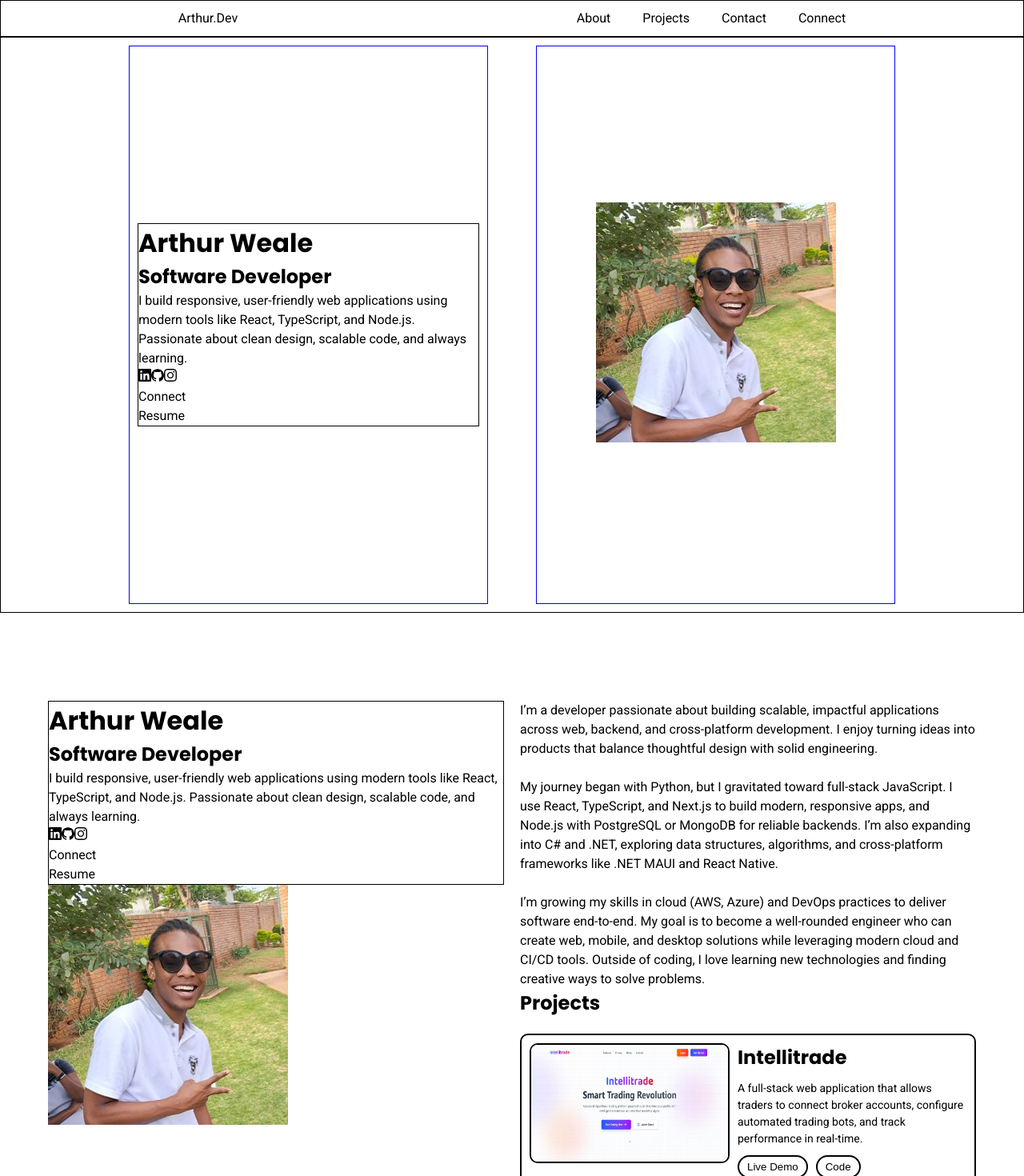
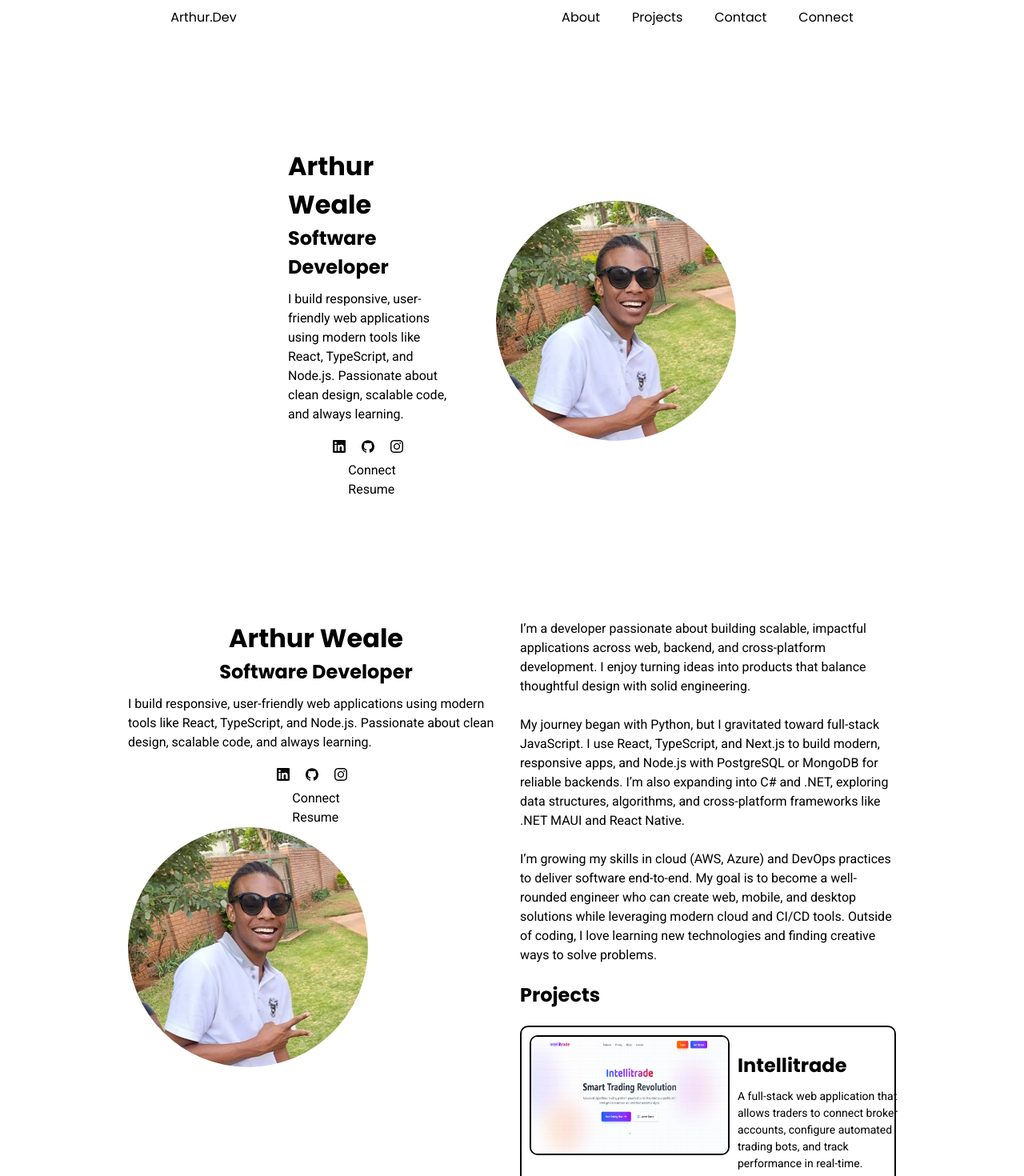
Before and after one commit to Arthur-Weale/portfolio, a React (Vite) app: page / in a window 1280 px wide. Shown: the top 1470 px of the page at 80% size. Built offline with nearby package versions, Linux system fonts and the light colour scheme.

Commit message:
Added more styling for a neat look

```diff
--- a/src/App.css
+++ b/src/App.css
@@ -9,22 +9,30 @@
   margin: 0;
   padding: 0;
   box-sizing: border-box;
+  scroll-behavior: smooth;
 }
 
 h1, h2, h3{
-  font-family: Poppins;
+  font-family: "Poppins", sans-serif;
+}
+
+.logo{
+  font-size: 20px;
+  font-weight: 700;
 }
 
 nav{
-  border: solid 1px black;
   display: flex;
   padding: 10px;
   justify-content: space-around;
+  font-family: "Poppins", sans-serif;
+  font-size: 16px;
 }
 
 ul{
   display: flex;
   gap: 40px;
+  align-items: center;
 }
 
 li{
@@ -38,14 +46,14 @@ a{
 
 .hero-container{
   display: flex;
-  padding: 10px 160px 10px 160px;
-  gap: 60px;
-  border: solid 1px black;
+  /* padding: 10px 100px 10px 100px; */
+  margin: 0 350px;
+  gap: 30px;
   height: 720px;
 }
 
-.left-container, .right-container{
-  border: solid 1px blue;
+.left-container, .right-container, .bottom-left-container{
+  /* border: solid 1px blue; */
   padding: 10px;
   flex: 1;
   display: flex;
@@ -53,8 +61,64 @@ a{
   align-items: center;
 }
 
+.top-intro, .top-image-container{
+  margin-bottom: 150px;
+}
+
+.top-image-container{
+  opacity: 1;
+  /* transform: translateX(250px); */
+  animation: fadeAndScrolL 1s ease-in forwards;
+  animation-timeline: view();
+  animation-range: exit 0 cover 100%;
+}
+
+
+@keyframes fadeAndScrolL{
+  0%{
+    opacity: 1;
+    transform: translateX(0);
+  }
+  100%{
+    opacity: 0;
+    transform: translateY(100px);
+  }
+}
+
+.top-intro{
+  opacity: 0;
+  transform: translateX(-250px);
+  animation: fadeInIntro 1s ease-in forwards;
+}
+
+@keyframes fadeInIntro {
+  to{
+    opacity: 1;
+    transform: translateX(0);
+  }
+}
+
 .intro{
-  border: solid 1px black;
+  /* border: solid 1px black; */
+  display: flex;
+  flex-direction: column;
+  align-items: center;
+}
+
+.greeting{
+  font-size: 21px;
+  font-weight: 600;
+  color: grey;
+}
+
+.title{
+  /* font-size: 21px; */
+  font-weight: 600;
+  color: grey;
+}
+
+.intro p{
+  margin: 10px 0 10px 0;
 }
 
 .tech-stack {
@@ -85,9 +149,12 @@ a{
 }
 
 .second-bottom-view{
+  position: sticky;
+  top: 50px;
   display: flex;
-  margin-top: 50px;
-  padding: 50px;
+  margin: 0 100px;
+  padding: 0px 50px 0 50px;
+  /* border: solid 1px black; */
 }
 
 .right-view, .left-view{
@@ -99,7 +166,7 @@ a{
 
 .left-view{
   position: sticky;
-  top: 0;
+  top: 0px;
   height: 100vh;
 }
 
@@ -107,6 +174,10 @@ a{
   display: flex;
   flex-direction: column;
   gap: 20px;
+}
+
+.projects h2{
+  margin-top: 20px;
 }
 
 .project1{
@@ -166,9 +237,33 @@ a{
   border-radius: 20px;
 }
 
+
+
 .tech-icons{
   display: flex;
   width: 100%;
   /* justify-content: space-between; */
   gap: 25px;
 }
+
+.socials{
+  display: flex;
+  padding: 10px 10px 10px 0;
+  gap: 20px;
+}
+
+.action-btn-container{
+  display: flex;
+  gap: 10px;
+}
+
+.profile-btn{
+  background: none;
+  border: solid 2px black;
+  padding: 5px 15px;
+  border-radius: 20px;
+}
+
+.right-container img,.image-container img{
+  border-radius: 50%;
+}
```
